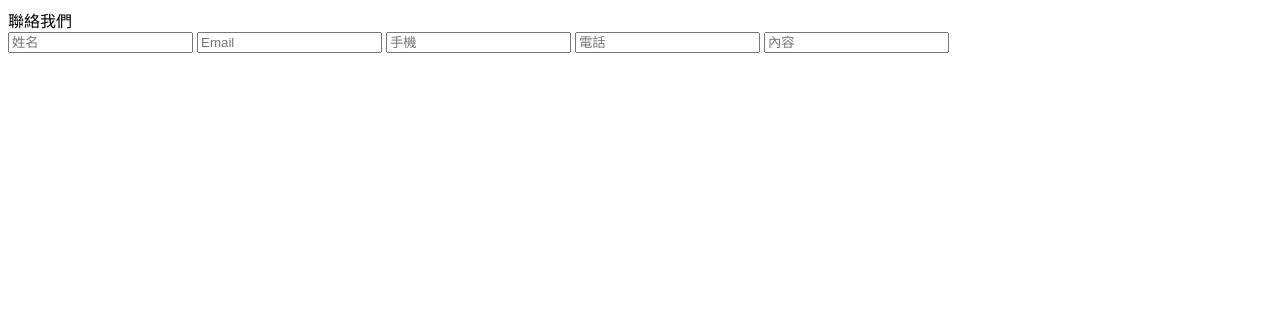
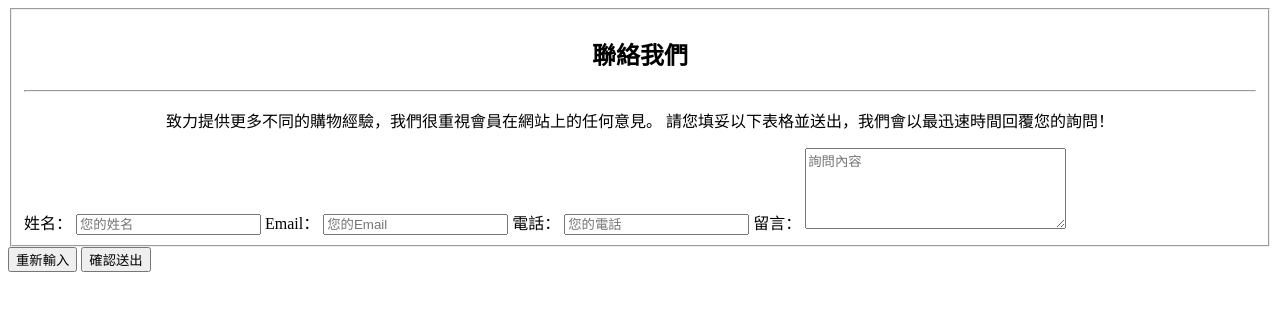
Before and after one commit to sooizx/about-us, a plain HTML site: page index.html in a window 1280 px wide. Drawn offline with Linux system fonts and the light colour scheme.

Commit message:
聯絡我們

```diff
--- a/index.html
+++ b/index.html
@@ -2,22 +2,31 @@
 <html lang="zh">
   <head>
     <meta charset="UTF-8"/>
-    <title>Document</title>
+    <title>聯絡我們</title>
   </head>
-  <body></body>
-</html>
-<form>
-  <div id="box">聯絡我們</div>
-  <div id="content">
-    <label for="name"></label>
-    <input type="text" id="name" placeholder="姓名" required="required"/>
-    <label for="mail"></label>
-    <input type="mail" id="mail" placeholder="Email" required="required"/>
-    <label for="cellphone"></label>
-    <input type="cellphone" id="cellphone" placeholder="手機" required="required"/>
-    <label for="phone"></label>
-    <input type="phone" id="phone" placeholder="電話" required="required"/>
-    <label for="content"></label>
-    <input type="content" id="content" placeholder="內容" required="required"/>
-  </div>
-</form>
+  <body>
+  </body>
+
+
+  <form action="#" method="get" oninput="total.value=parseInt(car.value)+parseInt(equipment.value)">
+    <fieldset>
+    <div style="text-align:center;">
+      <h2>聯絡我們</h2>
+      <hr>
+      <p>致力提供更多不同的購物經驗，我們很重視會員在網站上的任何意見。
+請您填妥以下表格並送出，我們會以最迅速時間回覆您的詢問！</p>
+      </div>
+    <label for="name">姓名：</label>
+    <input type="text" id="name" placeholder="您的姓名" required>
+    <label for="email">Email：</label>
+    <input type="email" id="email" placeholder="您的Email" required>
+    <label for="phone">電話：</label>
+    <input type="phone" id="phone" placeholder="您的電話" required>
+    <label for="message">留言：</label>
+    <textarea rows="5" cols="30" id="message" placeholder="詢問內容"required></textarea>
+    </fieldset>
+    <div id="button">
+      <input type="reset" value="重新輸入"class="btn">
+      <input type="submit" value="確認送出"class="btn">
+    </div>
+  </form>
--- a/style.css
+++ b/style.css
@@ -1,21 +1,48 @@
 * {
-    margin: 0;
-    padding: 0;
     font-family: 微軟正黑體;
+    color: #999;
     border: 0.1px solid rgba(255, 0, 0, 0);
+  }
+  label {
+    font-size: 18px;
+  }
+
+  form {
+    background-color: #eee;
+    width: 600px;
+    height: 630px;
+    margin: 100px auto 0 auto;
+    padding: 30px;
+    box-shadow: 0 1px 2px rgba(0, 0, 0, 0.3);
+  }
+
+  #name, #email, #phone, #message {
+    width: 100%;
+    padding: 10px 10px;
+    margin: 10px 0;
     box-sizing: border-box;
-}
-form {
-    width: 900px;
-    height: 600px;
-    margin: 100px auto;
-    background-color: #fff;
-    box-shadow: 0 5px 20px rgba(0, 0, 0, 0.2);
-}
-#name, #mail {
-    width: 100%;
-    padding: 8px;
+    border: 0.5px solid rgba(0, 0, 0, 0.1);
+  }
+
+  fieldset {
+    border: 0.5px solid rgba(0, 0, 0, 0.1);
     margin: 10px 0;
-    background-color: rgba(0, 0, 0, 0.05);
-    color: #aaa;
-}
+  }
+
+  .btn {
+    width: 20%;
+    height: 40px;
+    color: #999;
+    font-size: 18px;
+    font-weight: 500;
+    margin: 20px;
+  }
+
+  #button {
+    text-align: center;
+    margin-top: 10px;
+  }
+
+  ::placeholder {
+    color: #ccc;
+  }
```
Also changed, not shown: 1 other file.
